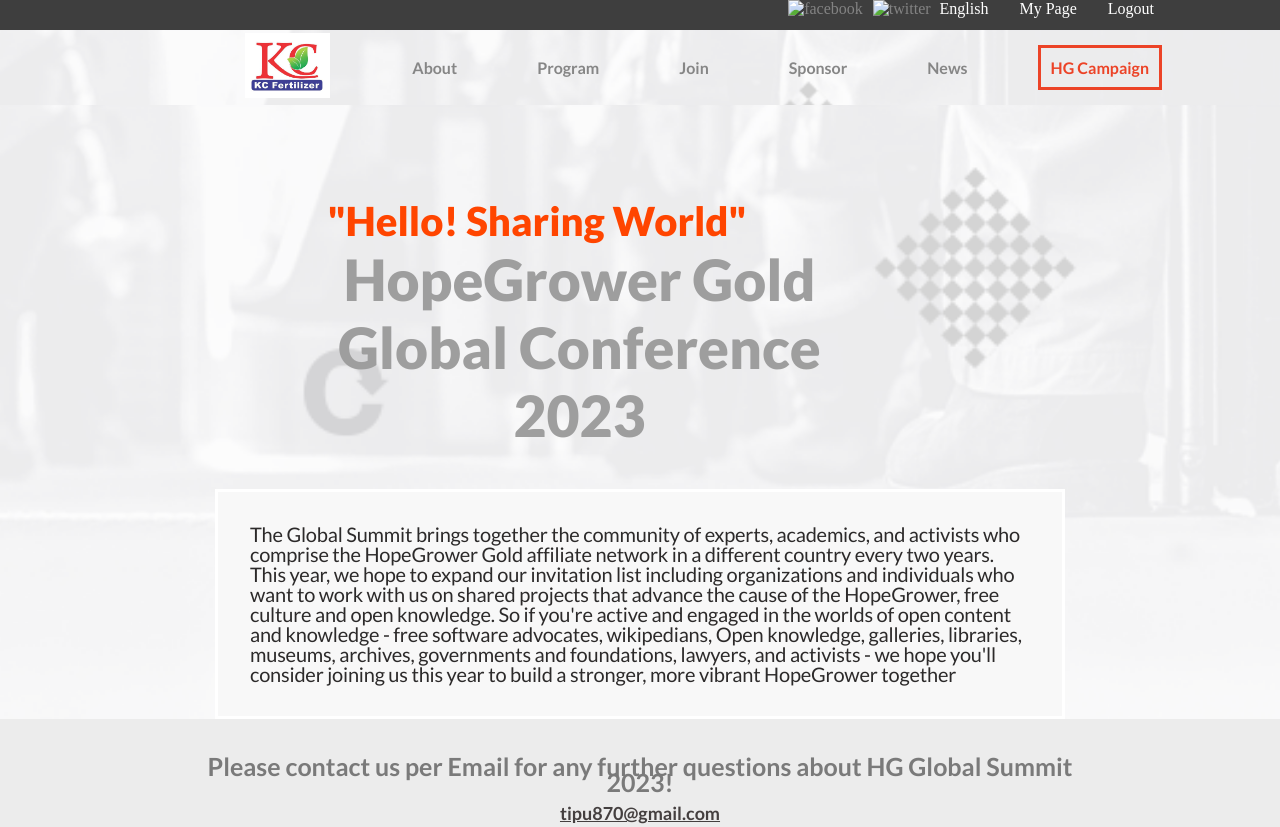
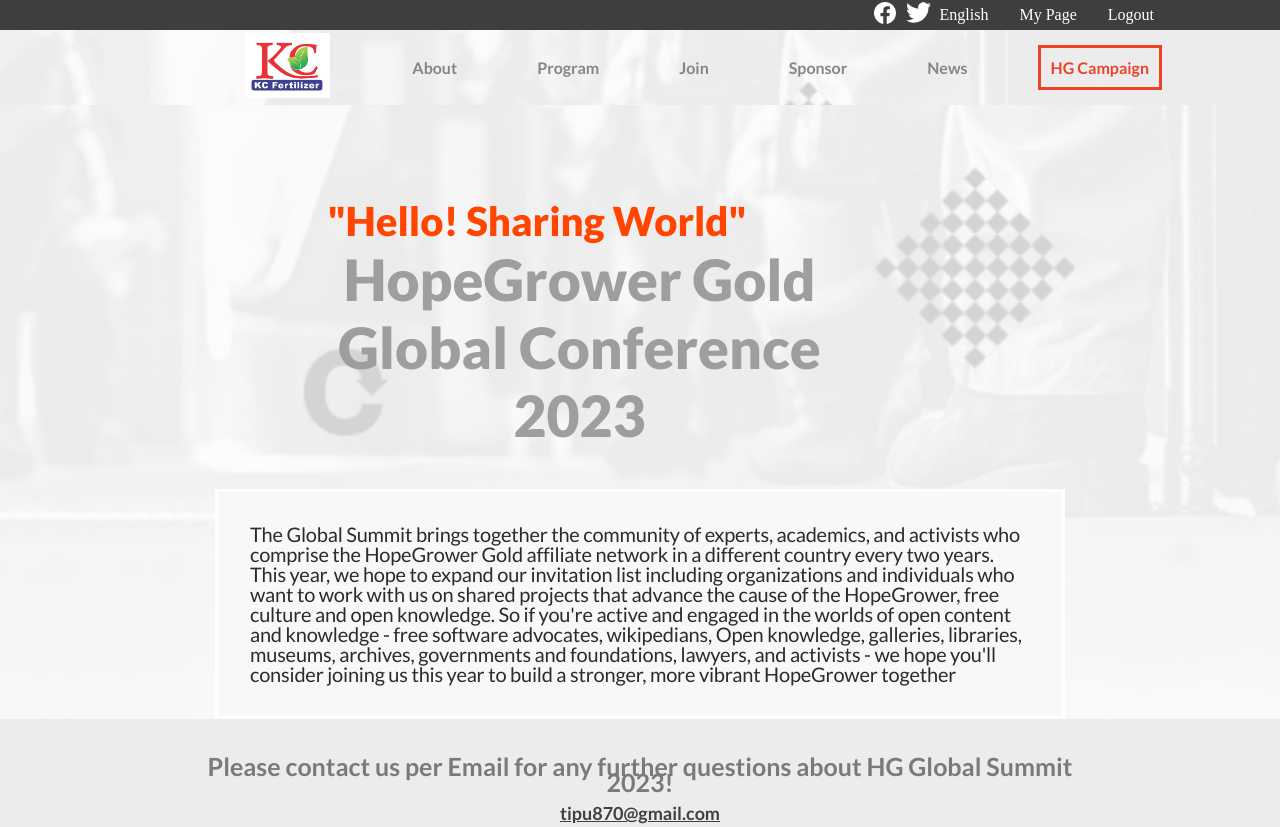
Before and after one commit to Mike111222/KingFisher-Chemicals, a website: page about.html in a window 1280 px wide. Shown: the top 827 px of the page. Drawn offline with Linux system fonts and the light colour scheme; the site is published under a folder, as on GitHub Pages, so addresses that start at the root find nothing.

Commit message:
Update about.html

```diff
--- a/about.html
+++ b/about.html
@@ -18,8 +18,8 @@
   <!-- the navbar (and header) section -->
   <nav class="mini-nav on-desktop">
     <ul class="mininav-menu">
-      <li class="mininav-item"><img src="/img/facebook.svg" alt="facebook"></li>
-      <li class="mininav-item"><img src="/img/twitter.svg" alt="twitter"></li>
+      <li class="mininav-item"><img src="./img/facebook.svg" alt="facebook"></li>
+      <li class="mininav-item"><img src="./img/twitter.svg" alt="twitter"></li>
       <li class="mininav-menu">English</li>
       <li class="mininav-menu">My Page</li>
       <li class="mininav-menu">Logout</li>
```
